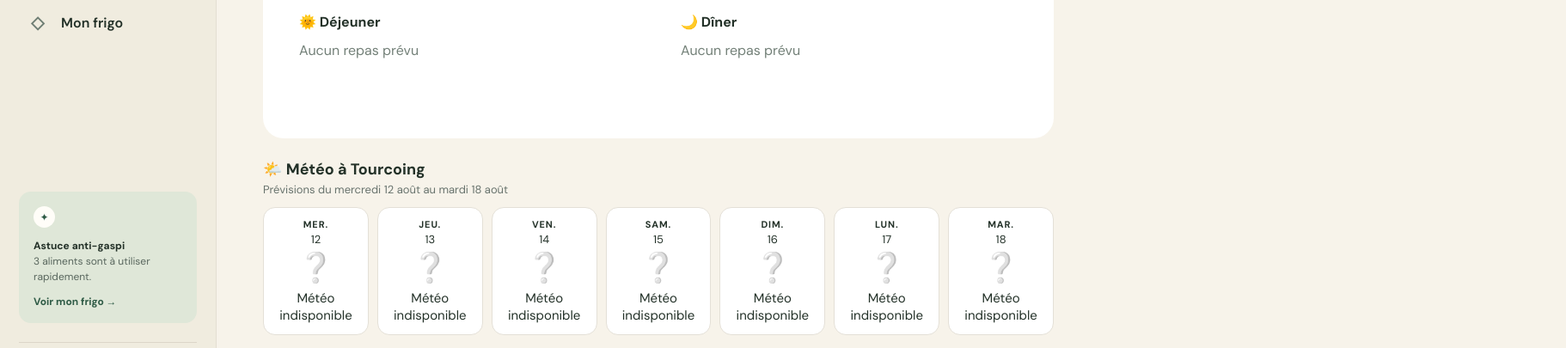
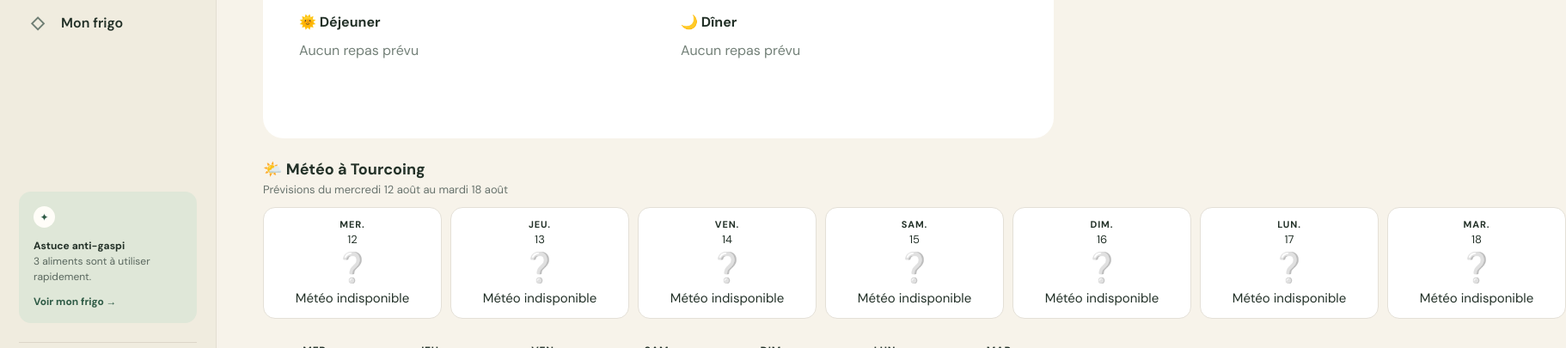
Before and after one commit to acboileau-lgtm/mijote, a website with bundled scripts: page index.html in a window 1280 px wide. Shown: the part 321-726 px from the top of the page at 86% size, 1822 px wide, since content can reach past the window. Built offline with nearby package versions, Linux system fonts and the light colour scheme; some packages are replaced by stand-ins of ours; no server answers; the database is empty.

Commit message:
fix: ascenseur dans container 2

```diff
--- a/styles.css
+++ b/styles.css
@@ -2287,7 +2287,7 @@ dialog form {
 
 .weather-cards {
     display: grid;
-    grid-template-columns: repeat(7, minmax(0, 1fr));
+    grid-template-columns: repeat(7, 208px);
     gap: 10px;
 }
 
```
